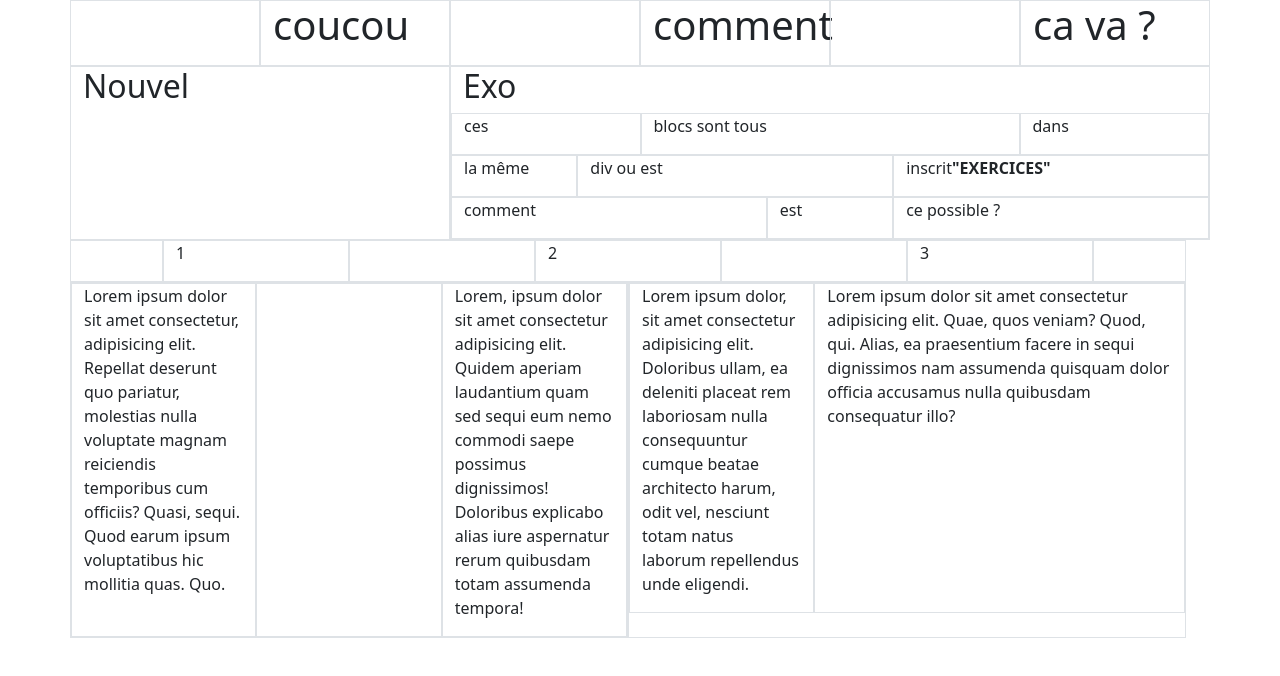
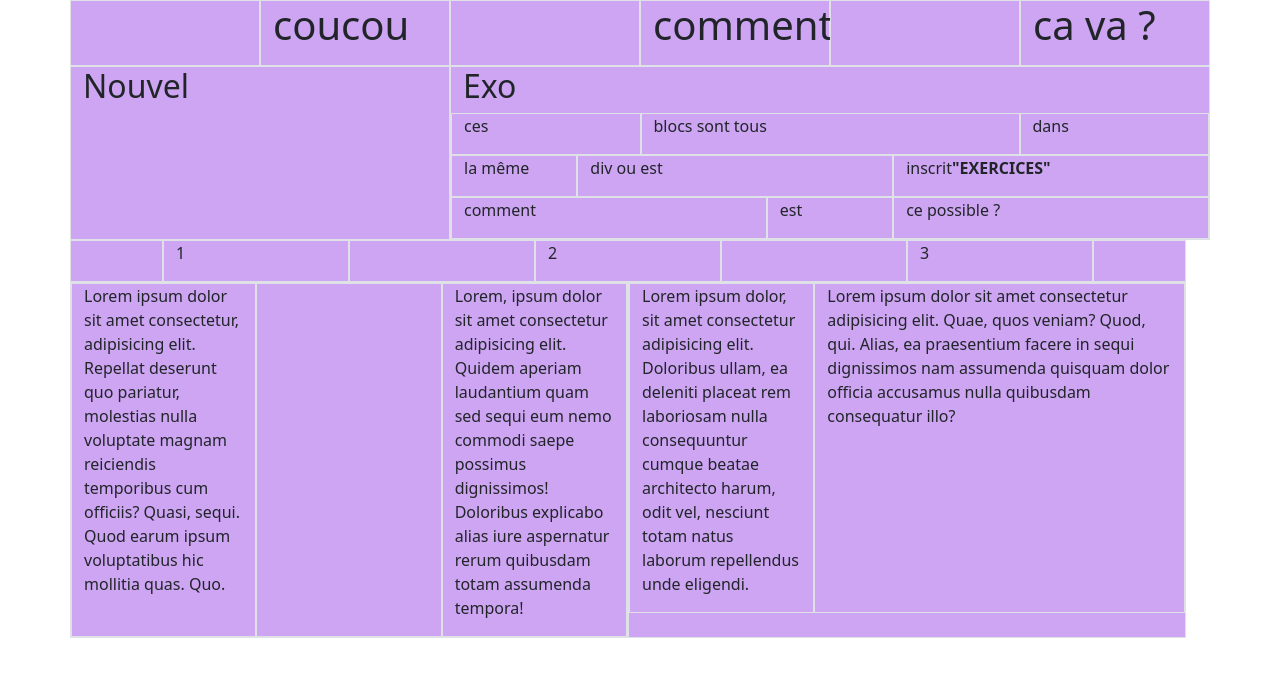
Before and after one commit to Ahmedemm/Bootstrap, a plain HTML site: page base/index.html in a window 1280 px wide. Drawn offline with nearby package versions, Linux system fonts and the light colour scheme.

Commit message:
couleurs

```diff
--- a/base/index.html
+++ b/base/index.html
@@ -3,6 +3,7 @@
   <head>
     <meta charset="UTF-8" />
     <meta name="viewport" content="width=device-width, initial-scale=1.0" />
+    <link rel="stylesheet" href="style.css">
     <link
       href="https://cdn.jsdelivr.net/npm/bootstrap@5.3.2/dist/css/bootstrap.min.css"
       rel="stylesheet"
@@ -14,62 +15,62 @@
   <body>
     <div class="container">
       <div class="row">
-        <div class="col-2 border"></div>
-        <div class="col-2 border">
+        <div class="col-2 mauve-bg border"></div>
+        <div class="col-2 mauve-bg border">
           <h1>coucou</h1>
           <p></p>
         </div>
-        <div class="col-2 border"></div>
-        <div class="col-2 border">
+        <div class="col-2 mauve-bg border"></div>
+        <div class="col-2 mauve-bg border">
           <h1>comment</h1>
         </div>
-        <div class="col-2 border"></div>
-        <div class="col-2 border">
+        <div class="col-2 mauve-bg border"></div>
+        <div class="col-2 mauve-bg border">
           <h1>ca va ?</h1>
         </div>
       </div>
       <div class="row">
-        <div class="col-4 border">
+        <div class="col-4 mauve-bg border">
           <h2>Nouvel</h2>
         </div>
-        <div class="col-8 border">
+        <div class="col-8 mauve-bg border">
           <h2>Exo</h2>
           <div class="row">
-            <div class="col-3 border"><p>ces</p></div>
-            <div class="col-6 border"><p>blocs sont tous</p></div>
-            <div class="col-3 border"><p>dans</p></div>
+            <div class="col-3 mauve-bg border"><p>ces</p></div>
+            <div class="col-6 mauve-bg border"><p>blocs sont tous</p></div>
+            <div class="col-3 mauve-bg border"><p>dans</p></div>
           </div>
           <div class="row">
-            <div class="col-2 border"><p>la même</p></div>
-            <div class="col-5 border"><p>div ou est</p></div>
-            <div class="col-5 border">
+            <div class="col-2 mauve-bg border"><p>la même</p></div>
+            <div class="col-5 mauve-bg border"><p>div ou est</p></div>
+            <div class="col-5 mauve-bg border">
               <p>inscrit<b>"EXERCICES"</b></p>
             </div>
           </div>
           <div class="row">
-            <div class="col-5 border"><p>comment</p></div>
-            <div class="col-2 border"><p>est</p></div>
-            <div class="col-5 border"><p>ce possible ?</p></div>
+            <div class="col-5 mauve-bg border"><p>comment</p></div>
+            <div class="col-2 mauve-bg border"><p>est</p></div>
+            <div class="col-5 mauve-bg border"><p>ce possible ?</p></div>
           </div>
         </div>
         <div class="row">
-            <div class="col-1 border border order-1.1"></div>
-            <div class="col-2 border border order-2.1 "><p>1</p></div>
-            <div class="col-2 border border order-3.1"></div>
-            <div class="col-2 border border order-6.1 "><p>2</p></div>
-            <div class="col-2 border border order-5.1"></div>
-            <div class="col-2 border border order-4.1 "><p>3</p></div>
-            <div class="col-1 border border order-7"></div>
+            <div class="col-1 mauve-bg border border order-1.1"></div>
+            <div class="col-2 mauve-bg border border order-2.1 "><p>1</p></div>
+            <div class="col-2 mauve-bg border border order-3.1"></div>
+            <div class="col-2 mauve-bg border border order-6.1 "><p>2</p></div>
+            <div class="col-2 mauve-bg border border order-5.1"></div>
+            <div class="col-2 mauve-bg border border order-4.1 "><p>3</p></div>
+            <div class="col-1 mauve-bg border border order-7"></div>
         </div>
         <div class="row">
-            <div class="col-6 border">
+            <div class="col-6 mauve-bg border">
                 <div class="row">
-                    <div class="col-4 border border"><p>Lorem ipsum dolor sit amet consectetur, adipisicing elit. Repellat deserunt quo pariatur, molestias nulla voluptate magnam reiciendis temporibus cum officiis? Quasi, sequi. Quod earum ipsum voluptatibus hic mollitia quas. Quo.</p></div>
-                    <div class="col-4 border border"></div>
-                    <div class="col-4 border border"><p>Lorem, ipsum dolor sit amet consectetur adipisicing elit. Quidem aperiam laudantium quam sed sequi eum nemo commodi saepe possimus dignissimos! Doloribus explicabo alias iure aspernatur rerum quibusdam totam assumenda tempora!</p></div>
+                    <div class="col-4 mauve-bg border border"><p>Lorem ipsum dolor sit amet consectetur, adipisicing elit. Repellat deserunt quo pariatur, molestias nulla voluptate magnam reiciendis temporibus cum officiis? Quasi, sequi. Quod earum ipsum voluptatibus hic mollitia quas. Quo.</p></div>
+                    <div class="col-4 mauve-bg border border"></div>
+                    <div class="col-4 mauve-bg border border"><p>Lorem, ipsum dolor sit amet consectetur adipisicing elit. Quidem aperiam laudantium quam sed sequi eum nemo commodi saepe possimus dignissimos! Doloribus explicabo alias iure aspernatur rerum quibusdam totam assumenda tempora!</p></div>
                 </div>
             </div>
-            <div class="col-6 border">
+            <div class="col-6 mauve-bg border">
                 <div class="row">
                 <div class="col-4 border border"><p>Lorem ipsum dolor, sit amet consectetur adipisicing elit. Doloribus ullam, ea deleniti placeat rem laboriosam nulla consequuntur cumque beatae architecto harum, odit vel, nesciunt totam natus laborum repellendus unde eligendi.</p></div>
                 <div class="col-8 border border"><p>Lorem ipsum dolor sit amet consectetur adipisicing elit. Quae, quos veniam? Quod, qui. Alias, ea praesentium facere in sequi dignissimos nam assumenda quisquam dolor officia accusamus nulla quibusdam consequatur illo?</p></div>
--- a/base/style.css
+++ b/base/style.css
@@ -0,0 +1,3 @@
+.mauve-bg {
+  background-color: #cda5f3;
+}
```
